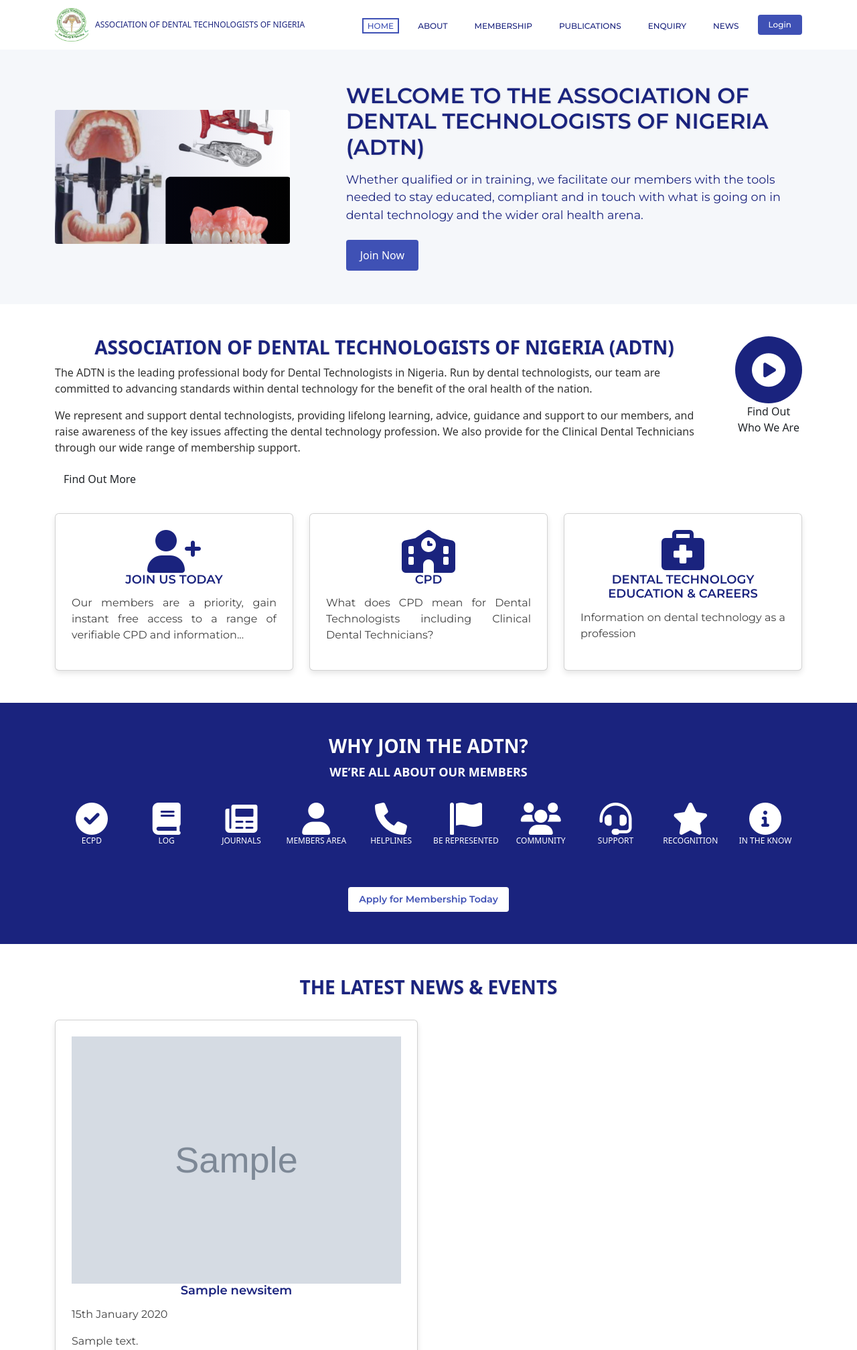
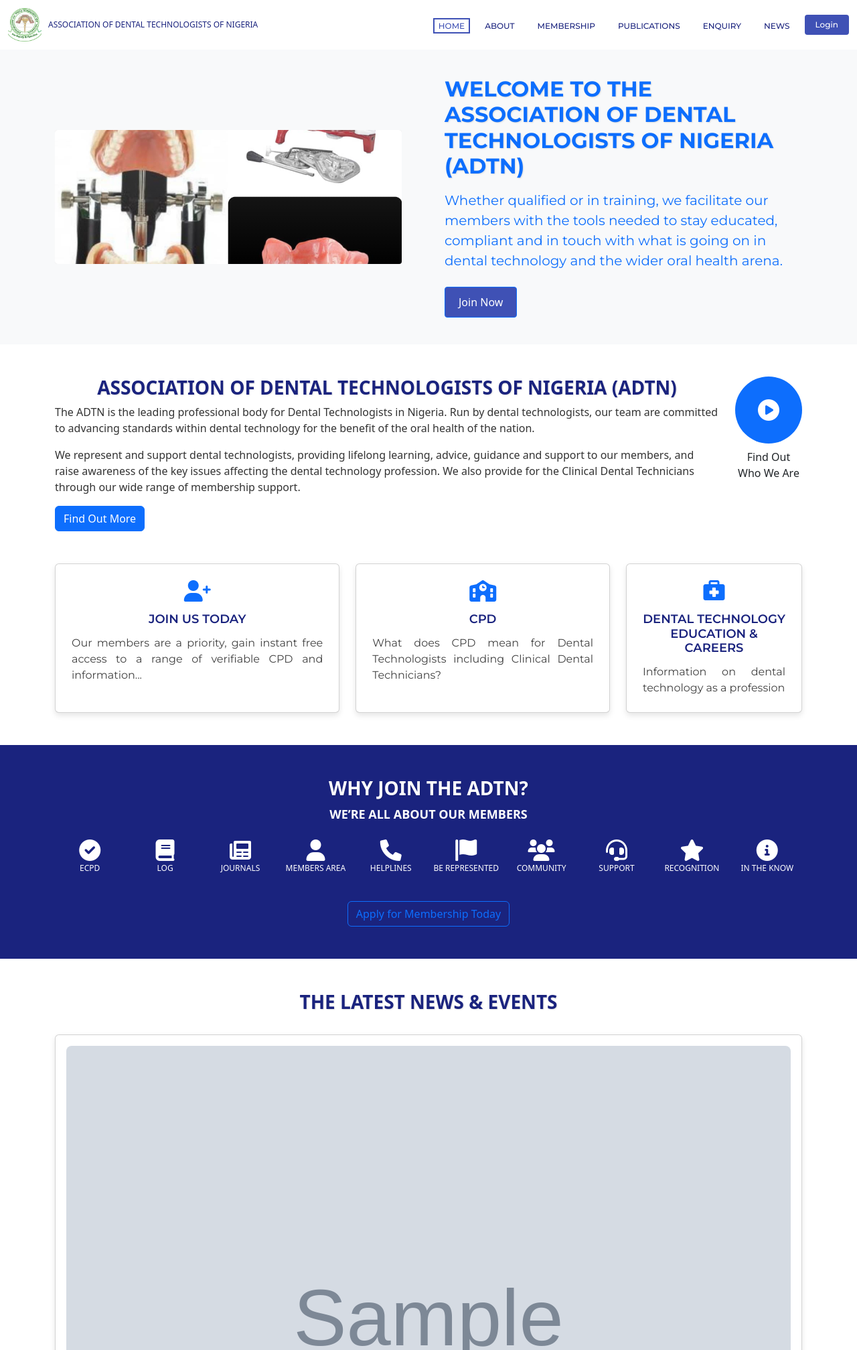
Before and after one commit to nchiwar/adtn_nigeria_project, a Django app: page / in a window 1280 px wide. Shown: the top 2015 px of the page at 67% size. Run offline with Django 5.2, Linux system fonts and the light colour scheme; tables that the repository leaves empty hold one stand-in row (values such as "Sample post"); grey boxes marked "Sample" are stand-in pictures.

Commit message:
Add responsive flexibility to home and about pages

```diff
--- a/templates/base.html
+++ b/templates/base.html
@@ -14,16 +14,16 @@
 </head>
 <body class="d-flex flex-column min-vh-100">
     <header class="flex-shrink-0">
-        <div class="container">
+        <div class="container-fluid">
             <nav class="navbar d-flex justify-content-between align-items-center">
-                <div class="logo d-flex align-items-center">
+                <div class="logo d-flex align-items-center flex-shrink-0">
                     <img src="{% static 'images/adtnlogo.jpg' %}" alt="ADTN Logo" style="height: 50px; vertical-align: middle; margin-right: 10px;">
-                    <span>ASSOCIATION OF DENTAL TECHNOLOGISTS OF NIGERIA</span> <!-- Shortened logo text -->
+                    <span class="d-none d-md-inline">ASSOCIATION OF DENTAL TECHNOLOGISTS OF NIGERIA</span> <!-- Hide on small screens -->
                 </div>
                 <div class="nav-toggle d-md-none" id="navToggle">
                     <span class="menu-icon">☰</span>
                 </div>
-                <ul class="nav-links d-flex align-items-center list-unstyled mb-0" id="navLinks">
+                <ul class="nav-links d-flex align-items-center list-unstyled mb-0 flex-wrap gap-2" id="navLinks">
                     <li><a href="{% url 'home' %}" class="{% if request.path == '/' %}active{% endif %}">HOME</a></li>
                     <li><a href="{% url 'about' %}" class="{% if request.path == '/about/' %}active{% endif %}">ABOUT</a></li>
                     <li><a href="{% url 'membership_page' %}" class="{% if request.path == '/membership/' %}active{% endif %}">MEMBERSHIP</a></li>
@@ -51,7 +51,7 @@
     </main>
     <footer class="flex-shrink-0" style="background-color: #1a237e; color: white; padding: 20px 0; font-size: 14px; position: relative;">
         <div style="position: absolute; top: 0; left: 0; width: 100%; height: 100%; z-index: 0; background-image: url('{% static 'images/item7.jpg' %}'); background-size: cover; background-position: center; filter: blur(10px);"></div>
-        <div class="container" style="position: relative; z-index: 1;">
+        <div class="container-fluid" style="position: relative; z-index: 1;">
             <div class="footer-content d-flex justify-content-between flex-wrap gap-3" style="background: none;">
                 <div class="footer-section" style="background: none;">
                     <h3 style="font-family: Montserrat, sans-serif; font-size: 18px; font-weight: 700; margin-bottom: 10px; background: none;">ADTN Nigeria</h3>
--- a/templates/core/home.html
+++ b/templates/core/home.html
@@ -1,107 +1,104 @@
 {% extends 'base.html' %}
 {% load static %}
-{% static 'images/homepage.jpg' %}
 {% block title %}Home{% endblock %}
 {% block content %}
     <!-- Hero Section -->
-    <section class="hero" style="position: relative; overflow: hidden; background-color: #f5f7fa; padding: 40px 0;">
-            <div class="container">
-            <div class="hero-content" style="display: flex; align-items: center; max-height: 270px; position: relative; z-index: 1;">
-                <div class="hero-image" style="flex: 1; padding-right: 20px; max-width: 40%; position: relative; overflow: hidden;">
-                    <img src="{% static 'images/homepage.jpg' %}" alt="About Hero Image" style="width: 114%; height: auto; object-fit: cover; border-radius: 8px; box-shadow: 0 4px 8px rgba(0, 0, 0, 0.1);">
-                    <div style="position: absolute; top: 0; left: 0; width: 100%; height: 100%; background: linear-gradient(to right, rgba(26, 35, 126, 0.2), transparent);"></div>
+    <section class="hero position-relative overflow-hidden bg-light py-4">
+        <div class="container">
+            <div class="hero-content d-flex align-items-center flex-column flex-md-row gap-3">
+                <div class="hero-image flex-shrink-0 w-100 w-md-50 position-relative overflow-hidden">
+                    <img src="{% static 'images/homepage.jpg' %}" alt="About Hero Image" class="w-100 h-auto rounded-3 shadow-sm">
+                    <div class="position-absolute top-0 start-0 w-100 h-100 bg-gradient" style="background: linear-gradient(to right, rgba(26, 35, 126, 0.2), transparent);"></div>
                 </div>
-                <div class="hero-text" style="flex: 2; padding: 20px; color: #1a237e; display: flex; flex-direction: column; justify-content: center;">
-                    <h1 style="font-family: Montserrat, sans-serif; font-weight: 550; font-size: 2rem; margin-bottom: 1rem;">WELCOME TO THE ASSOCIATION OF DENTAL TECHNOLOGISTS OF NIGERIA (ADTN) </h1>
-                    <p style="font-family: Montserrat, sans-serif; font-size: 1.1rem; margin-bottom: 1.5rem;">Whether qualified or in training, we facilitate our members with the tools needed to stay educated, compliant and in touch with what is going on in dental technology and the wider oral health arena.</p>
-                    <a href="{% url 'membership_page' %}" class="btn" style="background-color: #3f51b5; color: white; padding: 10px 20px; text-decoration: none; border-radius: 4px; align-self: flex-start;">Join Now</a>
+                <div class="hero-text flex-grow-1 p-3 text-primary d-flex flex-column justify-content-center">
+                    <h1 class="fs-2 fw-bold mb-3">WELCOME TO THE ASSOCIATION OF DENTAL TECHNOLOGISTS OF NIGERIA (ADTN)</h1>
+                    <p class="fs-5 mb-4">Whether qualified or in training, we facilitate our members with the tools needed to stay educated, compliant and in touch with what is going on in dental technology and the wider oral health arena.</p>
+                    <a href="{% url 'membership_page' %}" class="btn btn-primary">Join Now</a>
                 </div>
             </div>
         </div>
     </section>
 
     <!-- Welcome Section -->
-    <section class="welcome">
+    <section class="welcome py-5">
         <div class="container">
-            <div class="welcome-content">
-                <div class="welcome-text">
-                    <h2>ASSOCIATION OF DENTAL TECHNOLOGISTS OF NIGERIA (ADTN)</h2>
-                    <p>The ADTN is the leading professional body for Dental Technologists in Nigeria. Run by dental technologists, our team are committed to advancing standards within dental technology for the benefit of the oral health of the nation.</p>
-                    <p>We represent and support dental technologists, providing lifelong learning, advice, guidance and support to our members, and raise awareness of the key issues affecting the dental technology profession. We also provide for the Clinical Dental Technicians through our wide range of membership support.</p>
-                    <a href="{% url 'about' %}" class="btn">Find Out More</a>
+            <div class="welcome-content d-flex flex-column flex-md-row gap-4">
+                <div class="welcome-text flex-grow-1">
+                    <h2 class="text-center">ASSOCIATION OF DENTAL TECHNOLOGISTS OF NIGERIA (ADTN)</h2>
+                    <p class="mb-3">The ADTN is the leading professional body for Dental Technologists in Nigeria. Run by dental technologists, our team are committed to advancing standards within dental technology for the benefit of the oral health of the nation.</p>
+                    <p class="mb-3">We represent and support dental technologists, providing lifelong learning, advice, guidance and support to our members, and raise awareness of the key issues affecting the dental technology profession. We also provide for the Clinical Dental Technicians through our wide range of membership support.</p>
+                    <a href="{% url 'about' %}" class="btn btn-primary">Find Out More</a>
                 </div>
-                <div class="welcome-video">
-                    <div class="video-placeholder">
-                        <i class="fas fa-play-circle"></i>
+                <div class="welcome-video text-center">
+                    <div class="video-placeholder rounded-circle d-flex align-items-center justify-content-center bg-primary text-white">
+                        <i class="fas fa-play-circle fs-2"></i>
                     </div>
-                    <p>Find Out Who We Are</p>
+                    <p class="mt-2">Find Out Who We Are</p>
                 </div>
             </div>
-            <div class="welcome-cards">
-                <div class="card">
-                    <i class="fas fa-user-plus"></i>
-                    <h3>JOIN US TODAY</h3>
-                    <p>Our members are a priority, gain instant free access to a range of verifiable CPD and information...</p>
+            <div class="welcome-cards d-flex flex-column flex-md-row gap-4 mt-5">
+                <div class="card flex-fill text-center p-4">
+                    <i class="fas fa-user-plus fs-2 text-primary"></i>
+                    <h3 class="mt-3">JOIN US TODAY</h3>
+                    <p class="mb-0">Our members are a priority, gain instant free access to a range of verifiable CPD and information...</p>
                 </div>
-                <div class="card">
-                    <i class="fas fa-school"></i>
-                    <h3>CPD</h3>
-                    <p>What does CPD mean for Dental Technologists including Clinical Dental Technicians?</p>
+                <div class="card flex-fill text-center p-4">
+                    <i class="fas fa-school fs-2 text-primary"></i>
+                    <h3 class="mt-3">CPD</h3>
+                    <p class="mb-0">What does CPD mean for Dental Technologists including Clinical Dental Technicians?</p>
                 </div>
-                <div class="card">
-                    <i class="fas fa-briefcase-medical"></i>
-                    <h3>DENTAL TECHNOLOGY EDUCATION & CAREERS</h3>
-                    <p>Information on dental technology as a profession</p>
+                <div class="card flex-fill text-center p-4">
+                    <i class="fas fa-briefcase-medical fs-2 text-primary"></i>
+                    <h3 class="mt-3">DENTAL TECHNOLOGY EDUCATION & CAREERS</h3>
+                    <p class="mb-0">Information on dental technology as a profession</p>
                 </div>
             </div>
         </div>
     </section>
 
     <!-- Why Join Section -->
-    <section class="why-join">
+    <section class="why-join py-5">
         <div class="container">
-            <h2 style="color: white;">WHY JOIN THE ADTN?</h2>
-            <p style="color: white;">WE’RE ALL ABOUT OUR MEMBERS</p>
-            <div class="icon-grid">
-                <div class="icon-grid">
-                    <div class="icon-card"><i class="fas fa-check-circle"></i><p>ECPD</p></div>
-                    <div class="icon-card"><i class="fas fa-book"></i><p>LOG</p></div>
-                    <div class="icon-card"><i class="fas fa-newspaper"></i><p>JOURNALS</p></div>
-                    <div class="icon-card"><i class="fas fa-user"></i><p>MEMBERS AREA</p></div>
-                    <div class="icon-card"><i class="fas fa-phone"></i><p>HELPLINES</p></div>
-                    <div class="icon-card"><i class="fas fa-flag"></i><p>BE REPRESENTED</p></div>
-                    <div class="icon-card"><i class="fas fa-users"></i><p>COMMUNITY</p></div>
-                    <div class="icon-card"><i class="fas fa-headset"></i><p>SUPPORT</p></div>
-                    <div class="icon-card"><i class="fas fa-star"></i><p>RECOGNITION</p></div>
-                    <div class="icon-card"><i class="fas fa-info-circle"></i><p>IN THE KNOW</p></div>
-                </div>
+            <h2 class="text-white text-center">WHY JOIN THE ADTN?</h2>
+            <p class="text-white text-center">WE’RE ALL ABOUT OUR MEMBERS</p>
+            <div class="icon-grid d-grid gap-2 mt-4" style="grid-template-columns: repeat(auto-fit, minmax(100px, 1fr));">
+                <div class="icon-card text-center"><i class="fas fa-check-circle fs-2 text-white"></i><p class="text-white">ECPD</p></div>
+                <div class="icon-card text-center"><i class="fas fa-book fs-2 text-white"></i><p class="text-white">LOG</p></div>
+                <div class="icon-card text-center"><i class="fas fa-newspaper fs-2 text-white"></i><p class="text-white">JOURNALS</p></div>
+                <div class="icon-card text-center"><i class="fas fa-user fs-2 text-white"></i><p class="text-white">MEMBERS AREA</p></div>
+                <div class="icon-card text-center"><i class="fas fa-phone fs-2 text-white"></i><p class="text-white">HELPLINES</p></div>
+                <div class="icon-card text-center"><i class="fas fa-flag fs-2 text-white"></i><p class="text-white">BE REPRESENTED</p></div>
+                <div class="icon-card text-center"><i class="fas fa-users fs-2 text-white"></i><p class="text-white">COMMUNITY</p></div>
+                <div class="icon-card text-center"><i class="fas fa-headset fs-2 text-white"></i><p class="text-white">SUPPORT</p></div>
+                <div class="icon-card text-center"><i class="fas fa-star fs-2 text-white"></i><p class="text-white">RECOGNITION</p></div>
+                <div class="icon-card text-center"><i class="fas fa-info-circle fs-2 text-white"></i><p class="text-white">IN THE KNOW</p></div>
             </div>
-            <div style="flex: 1; text-align: center;">
-                    <a href="{% url 'membership_page' %}" style="display: inline-block; margin-top: 12px; padding: 8px 16px; background-color: #ffffff; color: #3F51B5; text-decoration: none; border-radius: 4px; font-family: Montserrat, sans-serif; font-size: 14px; font-weight: 600;">Apply for Membership Today</a>
-                </div>
+            <div class="text-center mt-4">
+                <a href="{% url 'membership_page' %}" class="btn btn-outline-primary text-primary">Apply for Membership Today</a>
+            </div>
         </div>
     </section>
 
     <!-- News & Events Section -->
-    <section class="news-events">
+    <section class="news-events py-5">
         <div class="container">
-            <h2>THE LATEST NEWS & EVENTS</h2>
+            <h2 class="text-center">THE LATEST NEWS & EVENTS</h2>
             {% if news_loading %}
-                <p>Loading...</p>
+                <p class="text-center">Loading...</p>
             {% elif not news_items %}
-                <p>No news available</p>
+                <p class="text-center">No news available</p>
             {% else %}
-                <div class="card-grid">
+                <div class="card-grid d-flex flex-column flex-md-row gap-4">
                     {% for item in news_items %}
-                        <div class="card">
+                        <div class="card flex-fill p-3">
                             {% if item.image_url %}
-                                <img src="{{ item.image_url }}" alt="{{ item.title }}">
+                                <img src="{{ item.image_url }}" alt="{{ item.title }}" class="w-100 rounded-3 mb-3">
                             {% else %}
-                                <div class="image-placeholder"><i class="fas fa-image"></i></div>
+                                <div class="image-placeholder d-flex align-items-center justify-content-center text-secondary mb-3"><i class="fas fa-image fs-2"></i></div>
                             {% endif %}
-                            <h3>{{ item.title }}</h3>
-                            <p>{{ item.date|date:"jS F Y" }}</p>
-                            <p>{{ item.description }}</p>
+                            <h3 class="h5">{{ item.title }}</h3>
+                            <p class="text-muted">{{ item.date|date:"jS F Y" }}</p>
+                            <p class="mb-0">{{ item.description }}</p>
                         </div>
                     {% endfor %}
                 </div>
@@ -110,26 +107,26 @@
     </section>
 
     <!-- CPD Articles Section -->
-    <section class="cpd-articles">
+    <section class="cpd-articles py-5">
         <div class="container">
-            <h2>THE LATEST ARTICULATE CPD ARTICLES</h2>
+            <h2 class="text-center">THE LATEST ARTICULATE CPD ARTICLES</h2>
             {% if cpd_loading %}
-                <p>Loading...</p>
+                <p class="text-center">Loading...</p>
             {% elif not cpd_articles %}
-                <p>No CPD articles available</p>
+                <p class="text-center">No CPD articles available</p>
             {% else %}
-                <div class="card-grid">
+                <div class="card-grid d-flex flex-column flex-md-row gap-4">
                     {% for article in cpd_articles %}
-                        <div class="card">
+                        <div class="card flex-fill p-3">
                             {% if article.image_url %}
-                                <img src="{{ article.image_url }}" alt="{{ article.title }}">
+                                <img src="{{ article.image_url }}" alt="{{ article.title }}" class="w-100 rounded-3 mb-3">
                             {% else %}
-                                <div class="image-placeholder"><i class="fas fa-image"></i></div>
+                                <div class="image-placeholder d-flex align-items-center justify-content-center text-secondary mb-3"><i class="fas fa-image fs-2"></i></div>
                             {% endif %}
-                            <div class="cpd-label">{{ article.cpd_hours }} HOUR{% if article.cpd_hours > 1 %}S{% endif %} CPD</div>
-                            <h3>{{ article.title }}</h3>
-                            <p>{{ article.date|date:"jS F Y" }}</p>
-                            <p>{{ article.description }}</p>
+                            <div class="cpd-label bg-primary text-white p-1 rounded-1 d-inline-block mb-2">{{ article.cpd_hours }} HOUR{% if article.cpd_hours > 1 %}S{% endif %} CPD</div>
+                            <h3 class="h5">{{ article.title }}</h3>
+                            <p class="text-muted">{{ article.date|date:"jS F Y" }}</p>
+                            <p class="mb-0">{{ article.description }}</p>
                         </div>
                     {% endfor %}
                 </div>
@@ -138,14 +135,14 @@
     </section>
 
     <!-- Charity Section -->
-    <section class="charity">
+    <section class="charity py-5">
         <div class="container">
-            <h2>OUR EVENT OF THE YEAR</h2>
-            <div class="charity-content">
-                <div class="charity-text">
-                    <p>Throughout 2025, the ADTN will continue to support the charity - Headway. Brain injury can challenge every aspect of your life – walking, talking, thinking, feeling – and the losses can be severe and permanent. We all think ‘it will never happen to me’, but every year around 350,000 people are admitted to hospital with an acquired brain injury. That’s one every 90 seconds.</p>
-                    <p>Whether the result of a trauma, stroke, tumour, haemorrhage or infection – a brain injury can happen to anyone at any time. Headway is the UK-wide charity that works to improve life after brain injury by providing vital support and information services to thousands of individuals and families each year.</p>
-                    <p>The charity also campaigns to increase awareness and reduce the incidence of brain injury. But they couldn’t do this without the generous support of organisations like the ADT and employees across Nigeria. That’s why we’re connected with this charity – the more we pledge to donate to our charity, the more we can achieve so much more. Visit our charity page and pledge what you can.</p>
+            <h2 class="text-center">OUR EVENT OF THE YEAR</h2>
+            <div class="charity-content d-flex flex-column flex-md-row gap-4">
+                <div class="charity-text flex-grow-1">
+                    <p class="mb-3">Throughout 2025, the ADTN will continue to support the charity - Headway. Brain injury can challenge every aspect of your life – walking, talking, thinking, feeling – and the losses can be severe and permanent. We all think ‘it will never happen to me’, but every year around 350,000 people are admitted to hospital with an acquired brain injury. That’s one every 90 seconds.</p>
+                    <p class="mb-3">Whether the result of a trauma, stroke, tumour, haemorrhage or infection – a brain injury can happen to anyone at any time. Headway is the UK-wide charity that works to improve life after brain injury by providing vital support and information services to thousands of individuals and families each year.</p>
+                    <p class="mb-3">The charity also campaigns to increase awareness and reduce the incidence of brain injury. But they couldn’t do this without the generous support of organisations like the ADT and employees across Nigeria. That’s why we’re connected with this charity – the more we pledge to donate to our charity, the more we can achieve so much more. Visit our charity page and pledge what you can.</p>
                 </div>
             </div>
         </div>
```
Also changed, not shown: templates/core/about.html (+44 -45 lines).
